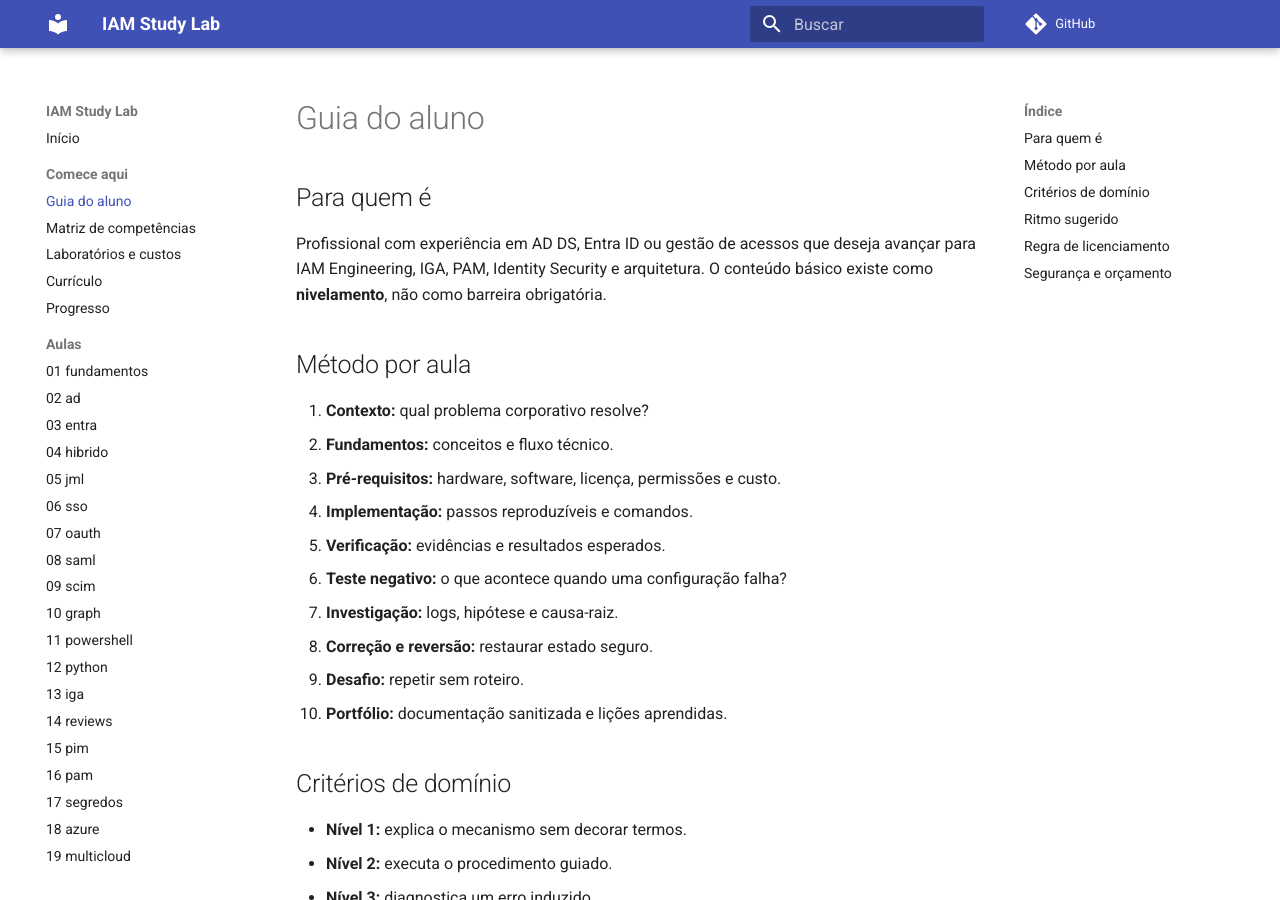
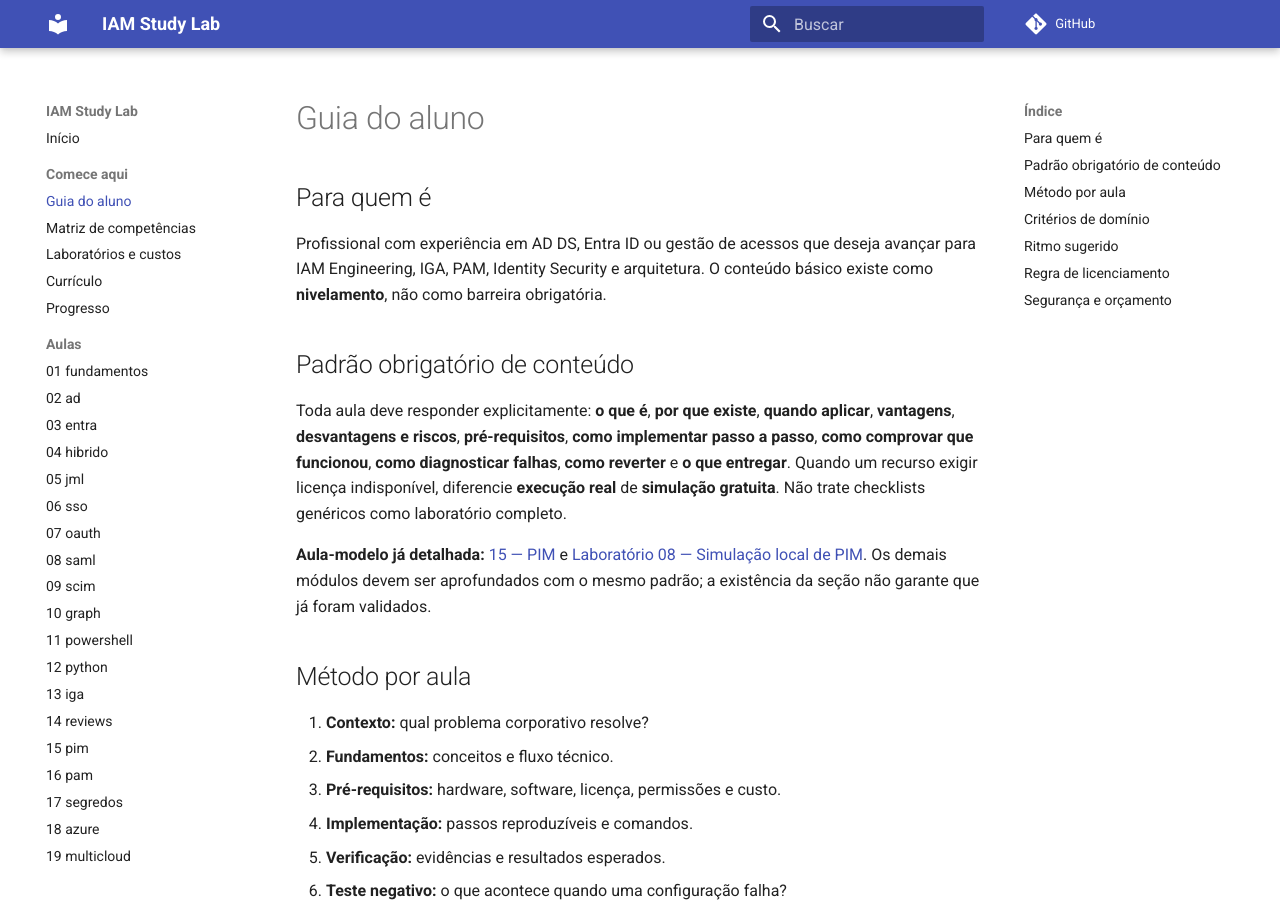
Before and after one commit to lpraxedess/Roadmap-Study, an MkDocs documentation site: the page built from docs/guia-do-aluno.md, in a window 1280 px wide and 900 px high. Built offline with MkDocs 1.6.1 and Material for MkDocs 9.7.7, drawn with Linux system fonts in a browser that asks for light colours; comment, search, counter and statistics services are not loaded.

Commit message:
docs: link hands-on PIM example and set consistent lesson requirements

```diff
--- a/docs/guia-do-aluno.md
+++ b/docs/guia-do-aluno.md
@@ -3,6 +3,12 @@
 ## Para quem é
 
 Profissional com experiência em AD DS, Entra ID ou gestão de acessos que deseja avançar para IAM Engineering, IGA, PAM, Identity Security e arquitetura. O conteúdo básico existe como **nivelamento**, não como barreira obrigatória.
+
+## Padrão obrigatório de conteúdo
+
+Toda aula deve responder explicitamente: **o que é**, **por que existe**, **quando aplicar**, **vantagens**, **desvantagens e riscos**, **pré-requisitos**, **como implementar passo a passo**, **como comprovar que funcionou**, **como diagnosticar falhas**, **como reverter** e **o que entregar**. Quando um recurso exigir licença indisponível, diferencie **execução real** de **simulação gratuita**. Não trate checklists genéricos como laboratório completo.
+
+**Aula-modelo já detalhada:** [15 — PIM](modulos/15-pim.md) e [Laboratório 08 — Simulação local de PIM](labs/08-pim-simulador.md). Os demais módulos devem ser aprofundados com o mesmo padrão; a existência da seção não garante que já foram validados.
 
 ## Método por aula
 
```
